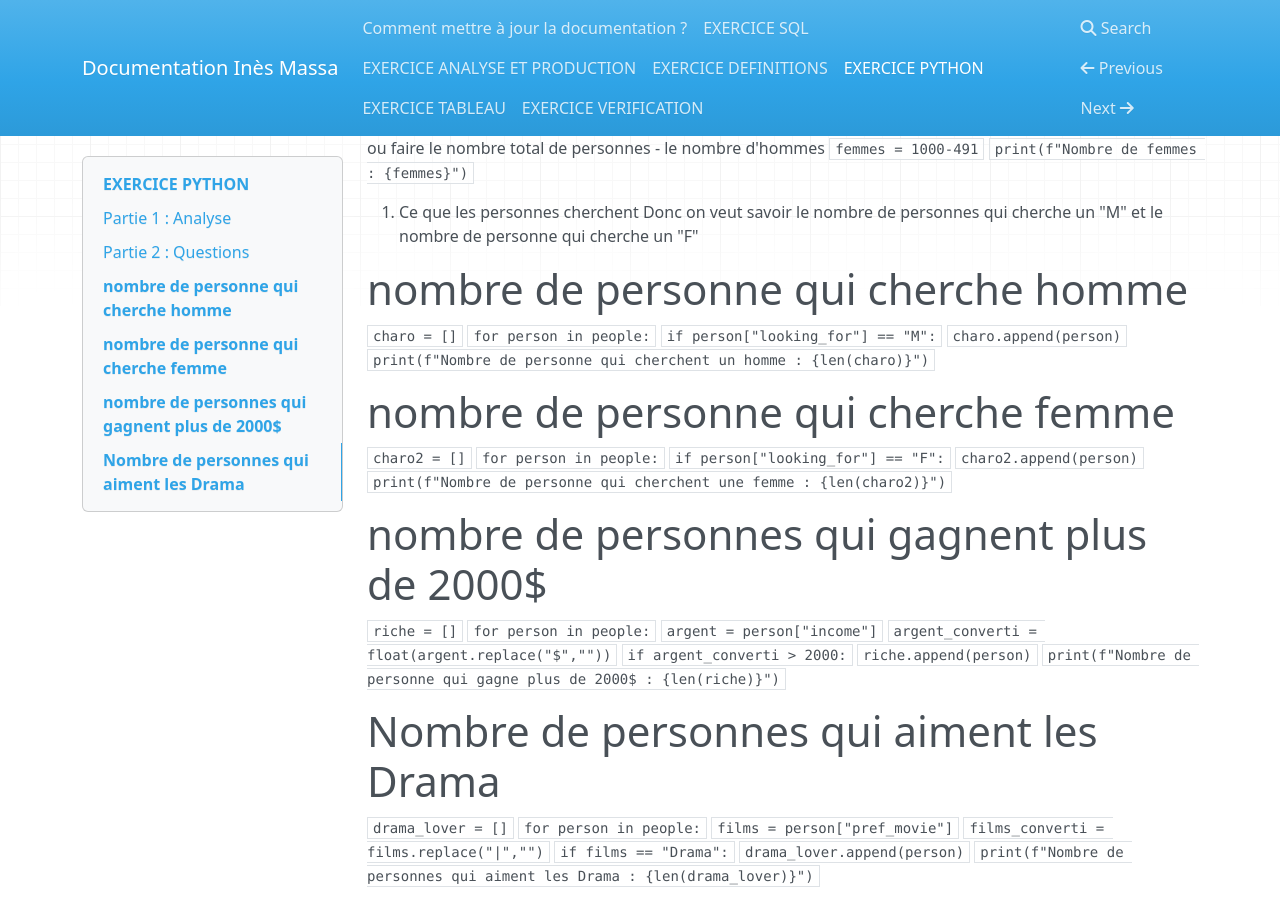
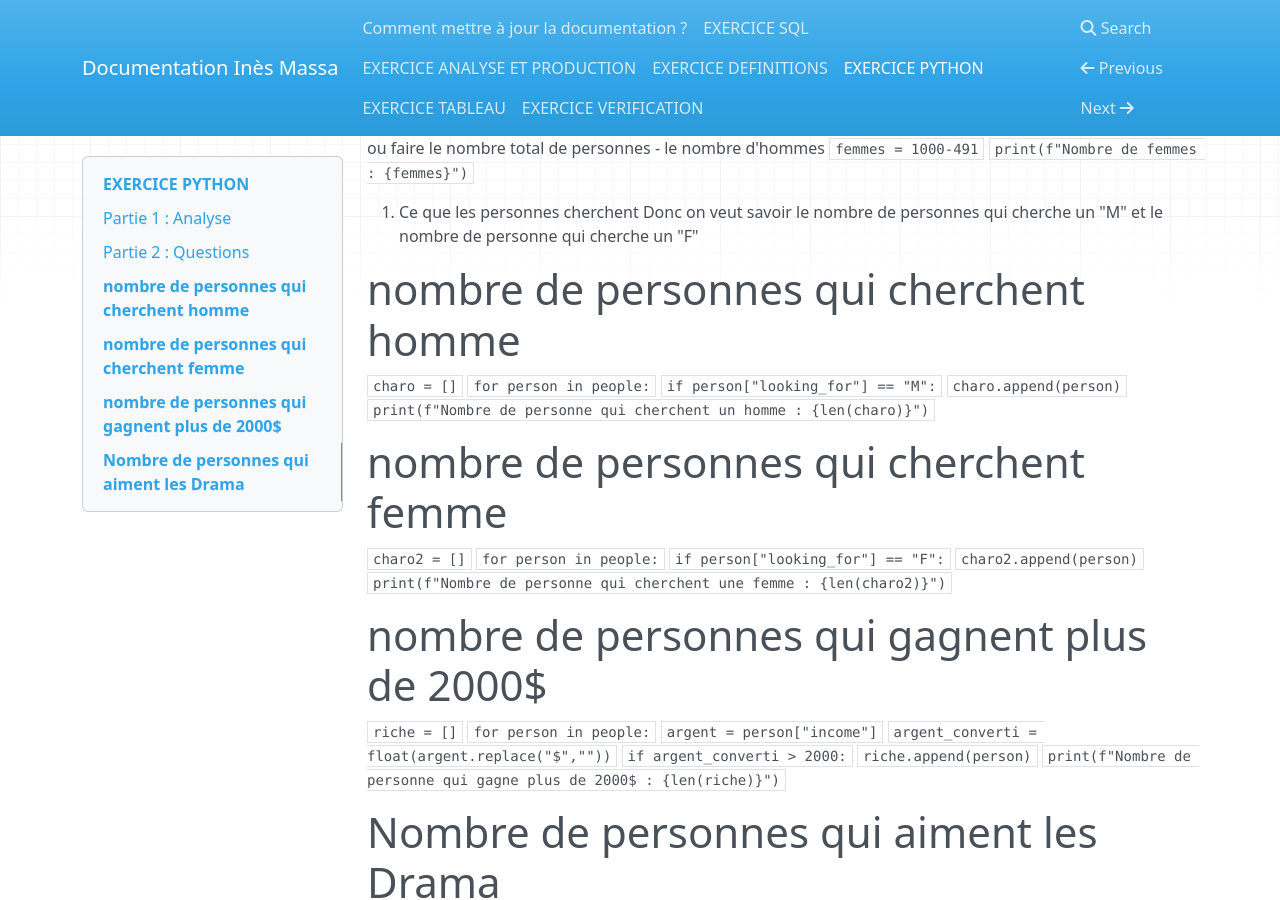
Before and after one commit to massaines-cpu/Prairie-In-s-Massa, an MkDocs documentation site: the page built from docs/serpent.md, in a window 1280 px wide and 900 px high, scrolled down 403 px. Built offline with MkDocs 1.6.1, drawn with Linux system fonts in a browser that asks for light colours; nearby versions of some CDN libraries.

Commit message:
« Propre »

```diff
--- a/docs/serpent.md
+++ b/docs/serpent.md
@@ -25,14 +25,14 @@ ou faire le nombre total de personnes - le nombre d'hommes
 2. Ce que les personnes cherchent
 Donc on veut savoir le nombre de personnes qui cherche un "M" et le nombre de personne qui cherche un "F"
 
-#nombre de personne qui cherche homme
+#nombre de personnes qui cherchent homme
 `charo = []`
 `for person in people:`
     `if person["looking_for"] == "M":`
        ` charo.append(person)`
 `print(f"Nombre de personne qui cherchent un homme : {len(charo)}")`
 
-#nombre de personne qui cherche femme
+#nombre de personnes qui cherchent femme
 `charo2 = []`
 `for person in people:`
     `if person["looking_for"] == "F":`
```
